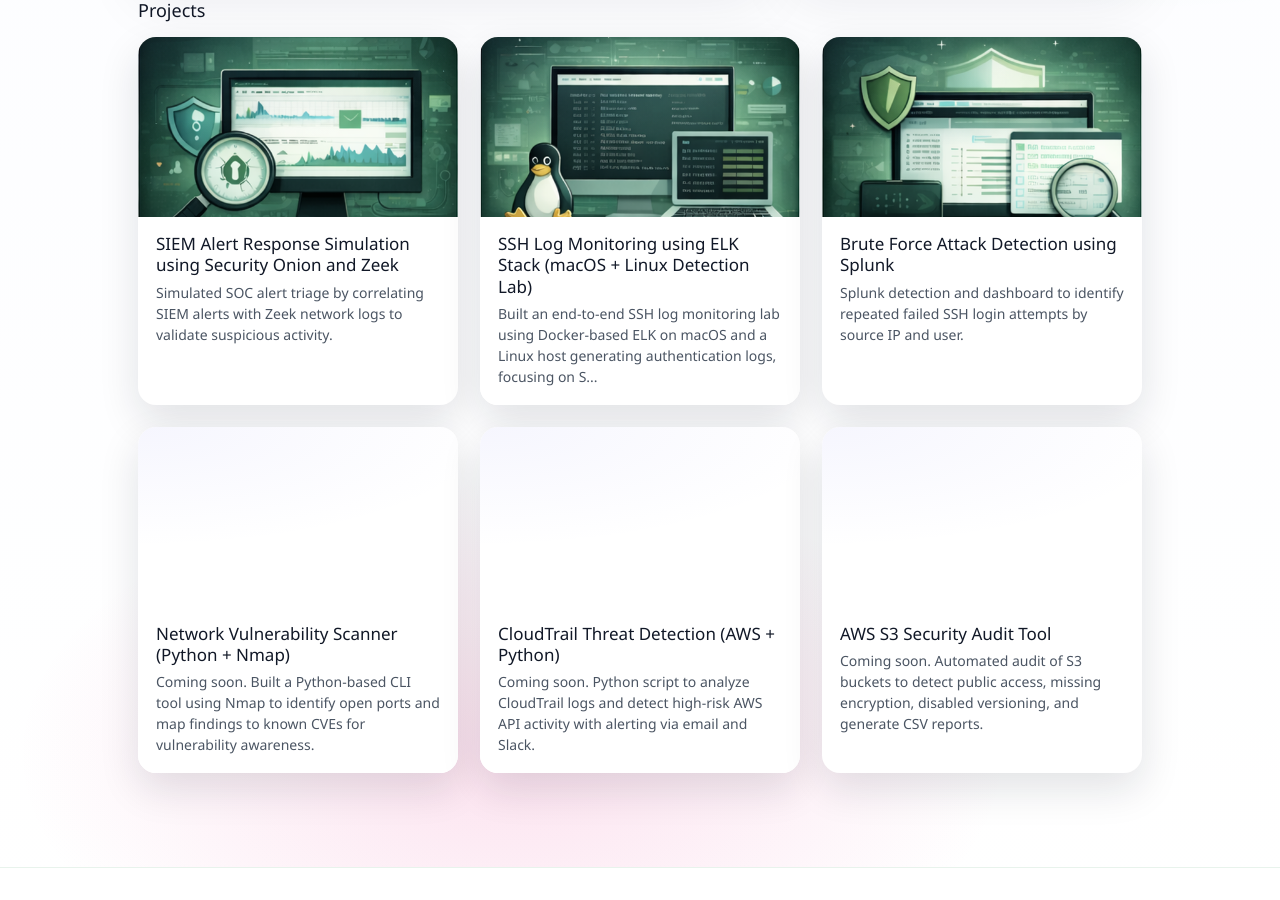
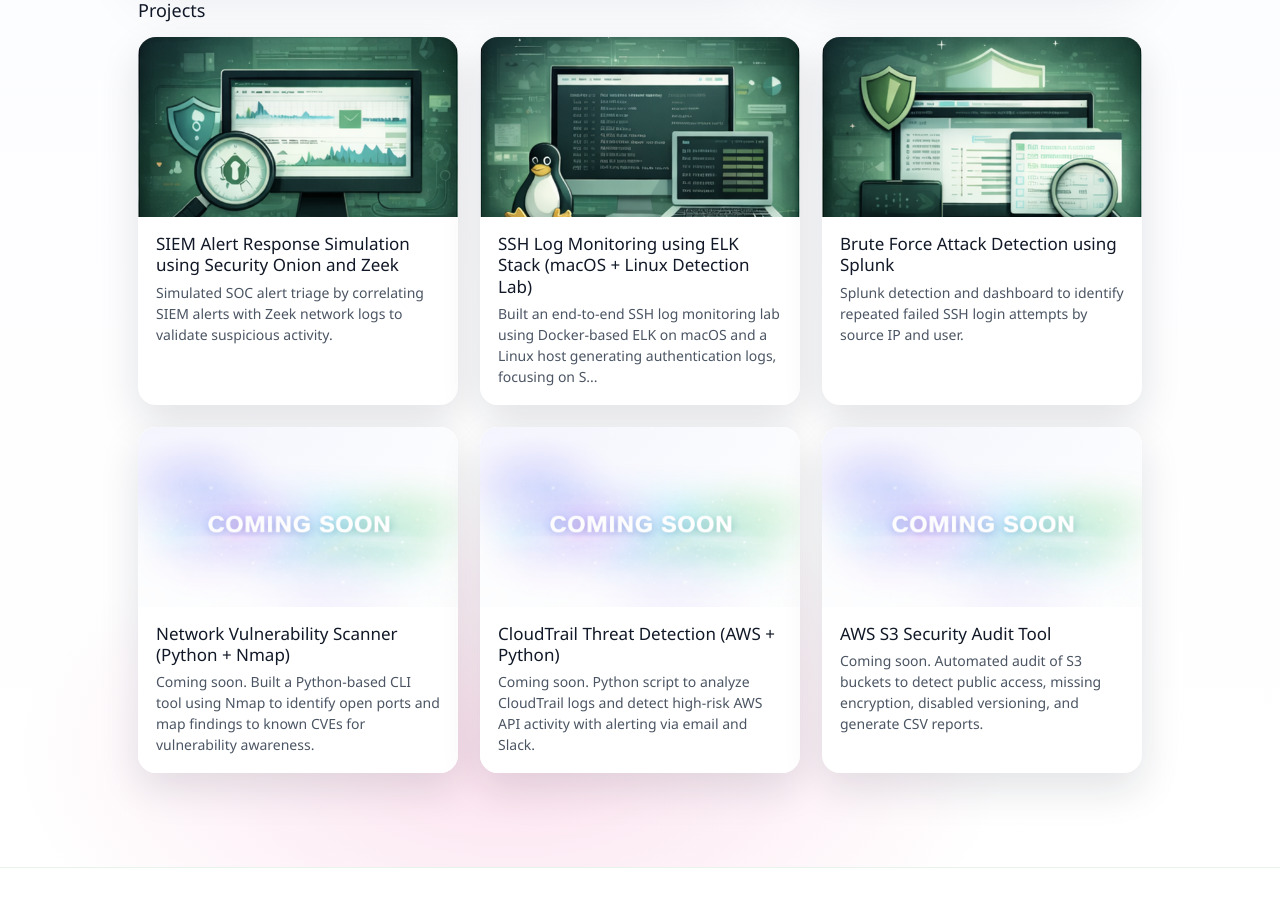
Before and after one commit to SinghPallavi819/singhpallavi819.github.io, a Jekyll site: the page built from index.html, in a window 1280 px wide and 900 px high, scrolled down 557 px. Built offline with Jekyll 4.4.1, drawn with Linux system fonts in a browser that asks for light colours; nearby versions of some CDN libraries; the list of posts is cut into pages by our own code.

Commit message:
Update index.html

```diff
--- a/index.html
+++ b/index.html
@@ -272,7 +272,10 @@
     <!-- COMING SOON PROJECTS (REAL, FROM RESUME / LINKEDIN) -->
 
     <div class="project-card">
-      <div class="project-image"></div>
+      <div class="project-image"
+        style="background-image: url('{{ '/assets/images/coming-soon.png' | relative_url }}');">
+
+        </div>
 
       <div class="project-body">
         <h3>Network Vulnerability Scanner (Python + Nmap)</h3>
@@ -284,7 +287,10 @@
     </div>
 
     <div class="project-card">
-      <div class="project-image"></div>
+      <div class="project-image"
+        style="background-image: url('{{ '/assets/images/coming-soon.png' | relative_url }}');">
+
+        </div>
       <div class="project-body">
         <h3>CloudTrail Threat Detection (AWS + Python)</h3>
         <p>
@@ -295,7 +301,11 @@
     </div>
 
     <div class="project-card">
-      <div class="project-image"></div>
+      <div class="project-image"
+        style="background-image: url('{{ '/assets/images/coming-soon.png' | relative_url }}');">
+
+        </div>
+
       <div class="project-body">
         <h3>AWS S3 Security Audit Tool</h3>
         <p>
```
